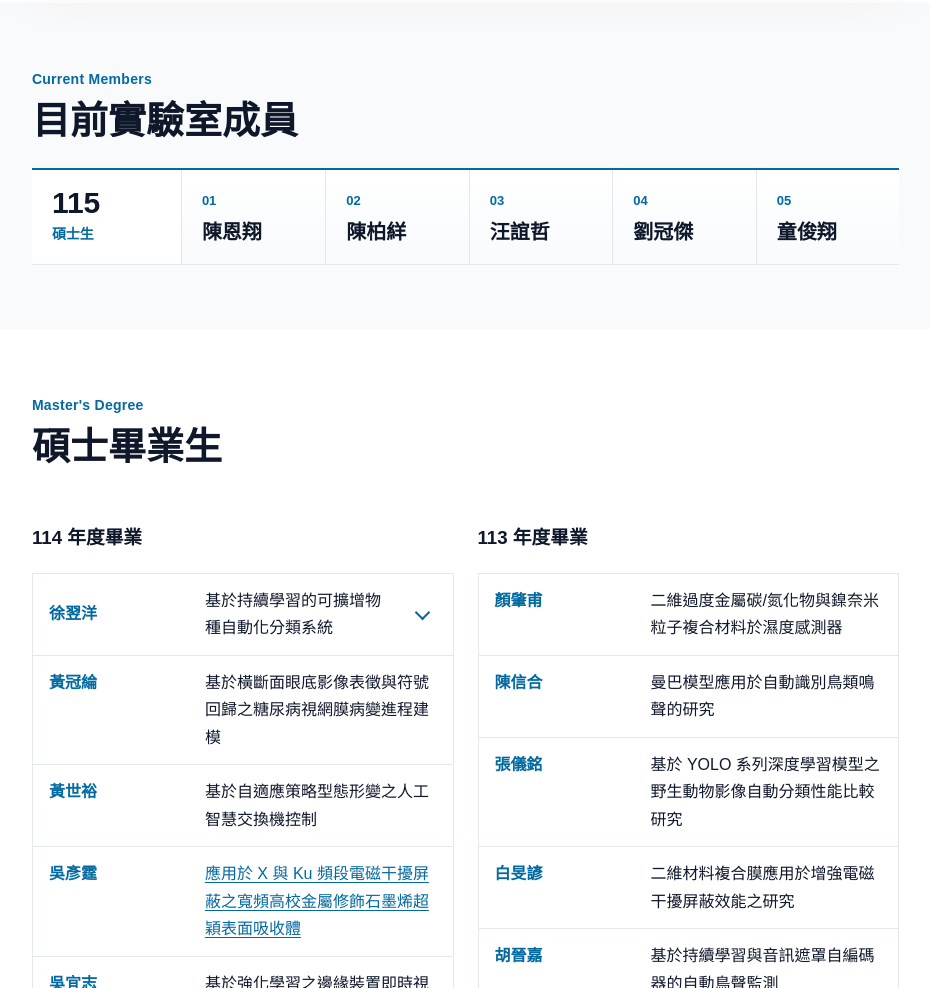
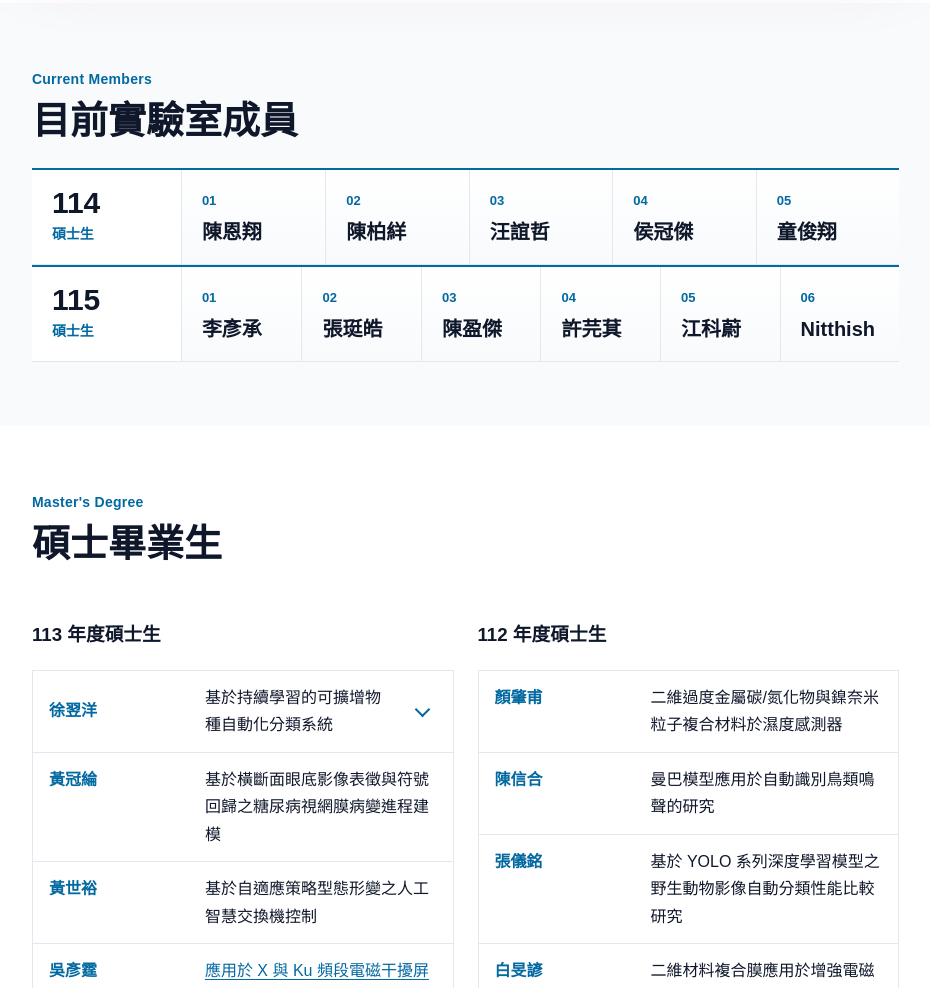
Before and after one commit to keter0316/nmos-lab-website, a plain HTML site: page members.html in a window 1280 px wide. Shown: the part 772-1760 px from the top of the page, without its empty margins (307-1237 px from the left). Drawn offline with Linux system fonts and the light colour scheme.

Commit message:
新增 115 級實驗室成員

```diff
--- a/members.html
+++ b/members.html
@@ -58,15 +58,31 @@
         </div>
         <div class="current-members-roster" aria-label="115 年目前實驗室成員">
           <div class="roster-meta">
-            <span class="roster-year">115</span>
+            <span class="roster-year">114</span>
             <span class="roster-label">碩士生</span>
           </div>
           <ul class="member-name-grid">
             <li><span>01</span><strong>陳恩翔</strong></li>
             <li><span>02</span><strong>陳柏絴</strong></li>
             <li><span>03</span><strong>汪誼哲</strong></li>
-            <li><span>04</span><strong>劉冠傑</strong></li>
+            <li><span>04</span><strong>侯冠傑</strong></li>
             <li><span>05</span><strong>童俊翔</strong></li>
+          </ul>
+        </div>
+
+        <div class="current-members-roster" aria-label="116 年目前實驗室成員">
+          <div class="roster-meta">
+            <span class="roster-year">115</span>
+            <span class="roster-label">碩士生</span>
+          </div>
+
+          <ul class="member-name-grid member-name-grid--six">
+            <li><span>01</span><strong>李彥承</strong></li>
+            <li><span>02</span><strong>張珽皓</strong></li>
+            <li><span>03</span><strong>陳盈傑</strong></li>
+            <li><span>04</span><strong>許芫萁</strong></li>
+            <li><span>05</span><strong>江科蔚</strong></li>
+            <li><span>06</span><strong>Nitthish</strong></li>
           </ul>
         </div>
       </section>
@@ -78,7 +94,7 @@
         </div>
         <div class="grid-2">
           <article>
-            <h3>114 年度畢業</h3>
+            <h3>113 年度碩士生</h3>
             <div class="thesis-list">
               <details class="thesis-profile">
                 <summary class="thesis-item">
@@ -112,7 +128,7 @@
             </div>
           </article>
           <article>
-            <h3>113 年度畢業</h3>
+            <h3>112 年度碩士生</h3>
             <div class="thesis-list">
               <div class="thesis-item"><span class="student-name">顏肇甫</span><span class="thesis-title">二維過度金屬碳/氮化物與鎳奈米粒子複合材料於濕度感測器</span></div>
               <div class="thesis-item"><span class="student-name">陳信合</span><span class="thesis-title">曼巴模型應用於自動識別鳥類鳴聲的研究</span></div>
--- a/nmos-layout.css
+++ b/nmos-layout.css
@@ -1836,7 +1836,9 @@ button:focus-visible {
   padding: 0;
   list-style: none;
 }
-
+.member-name-grid.member-name-grid--six {
+  grid-template-columns: repeat(6, minmax(0, 1fr));;
+}
 .member-name-grid li {
   display: grid;
   gap: 8px;
```
